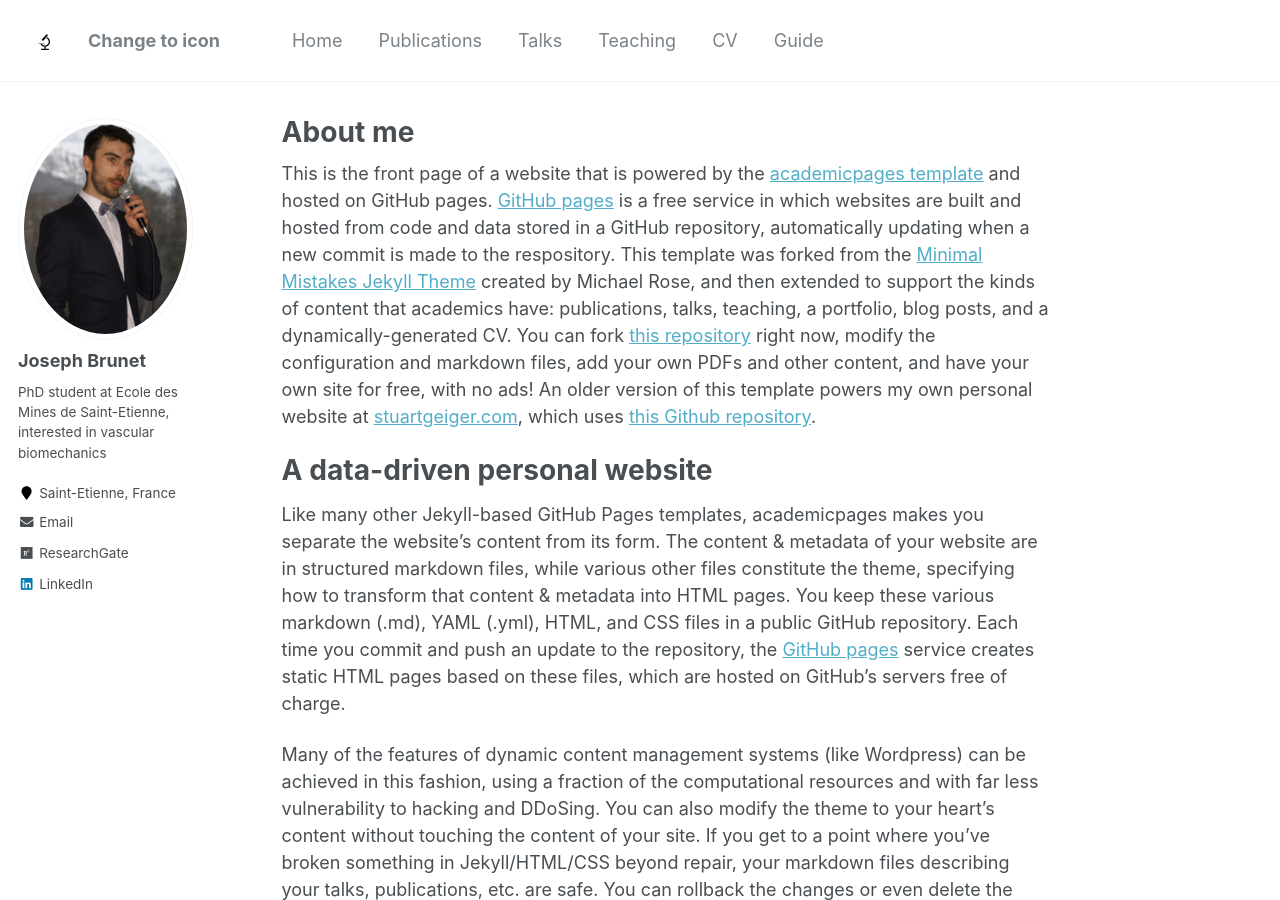
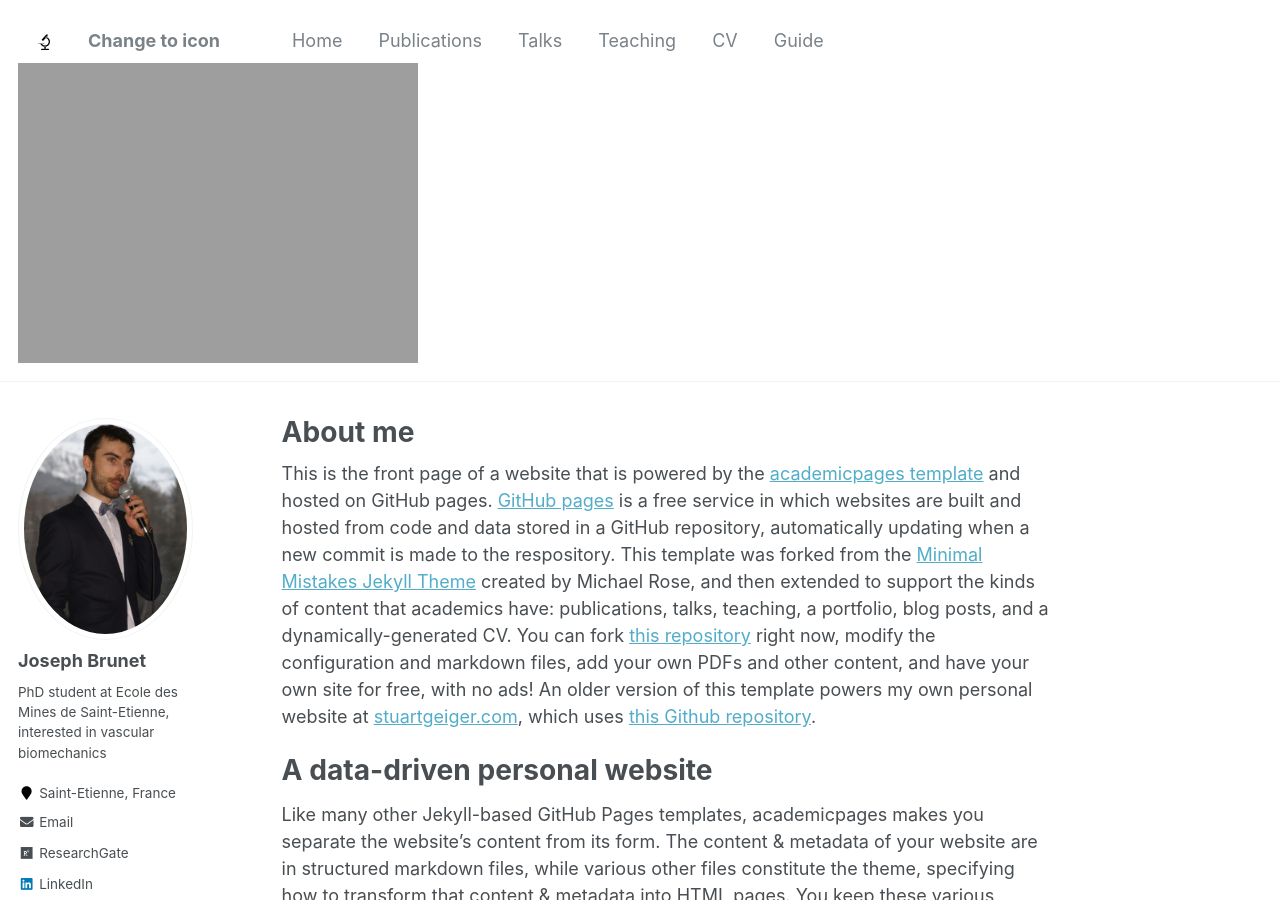
Before and after one commit to JosephBrunet/JosephBrunet.github.io, a Jekyll site: the page built from _pages/about.md, in a window 1280 px wide and 900 px high. Built offline with Jekyll 4.4.1, drawn with Linux system fonts in a browser that asks for light colours.

Commit message:
Update masthead.html

```diff
--- a/_includes/masthead.html
+++ b/_includes/masthead.html
@@ -21,6 +21,7 @@
         </ul>
         <ul class="hidden-links hidden"></ul>
       </nav>
+      <img src="{{ domain }}/images/landscape.png" alt="Landscape">
     </div>
   </div>
 </div>
```
